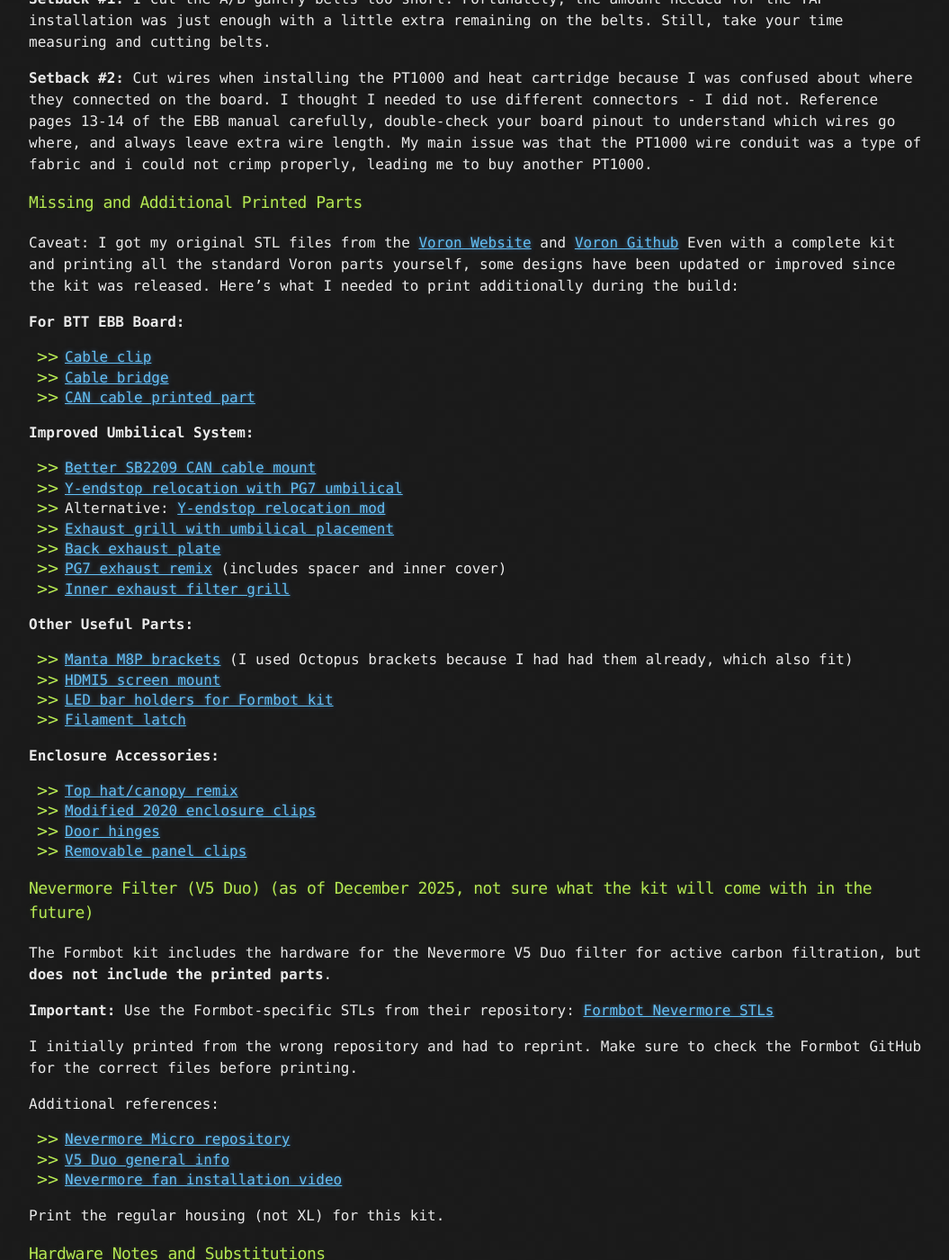
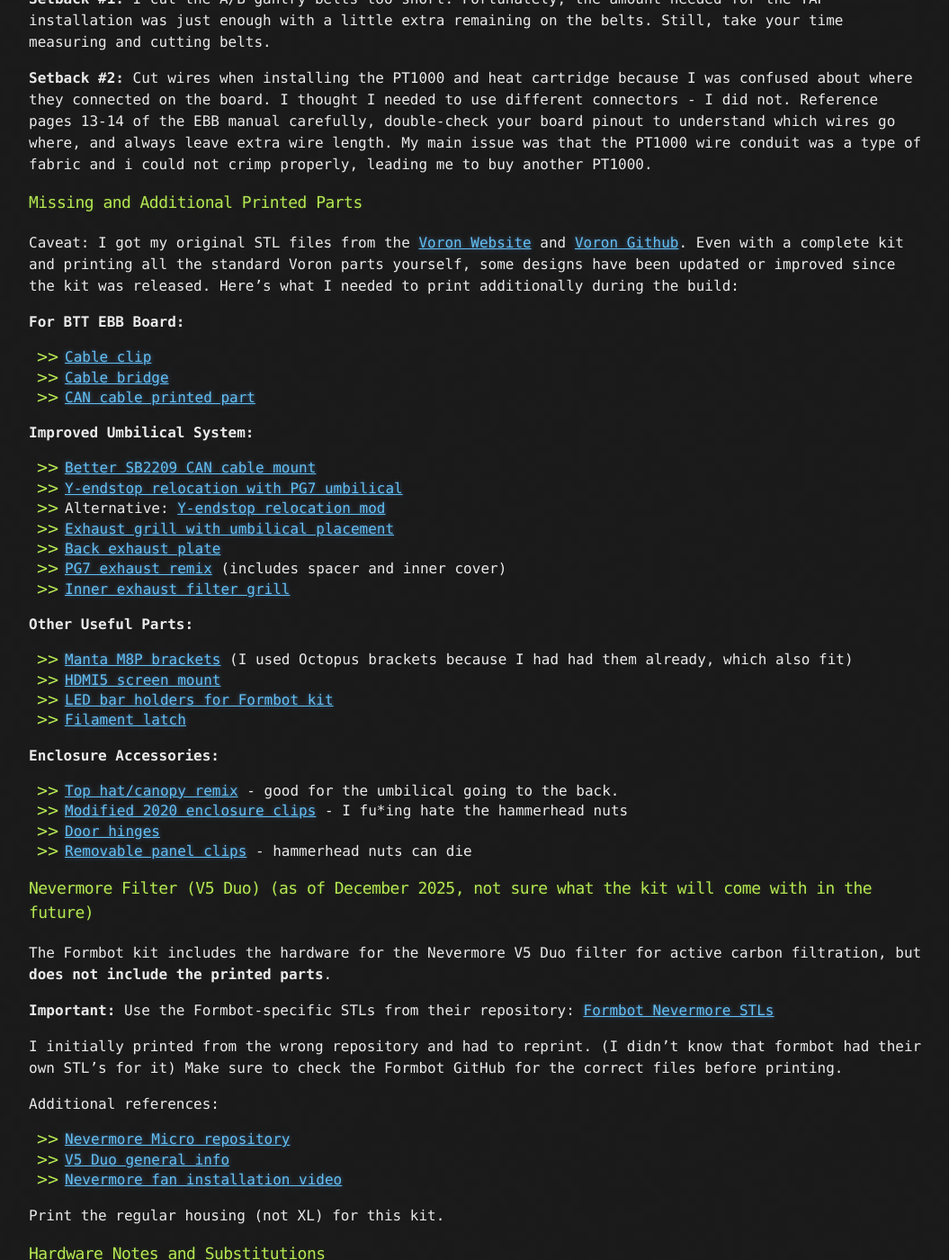
Before and after one commit to CyberCasquatch/cybercasquatch.github.io, a Jekyll site: the page built from _posts/Projects/2026-01-20-Big-Iron.md, in a window 1280 px wide and 1400 px high, scrolled down 1994 px. Shown: the whole window at 90% size, without its empty margins (108-1163 px from the left). Built offline with Jekyll 4.4.1, drawn with Linux system fonts in a browser that asks for light colours; some of the changed text lies outside the part shown.

Commit message:
Revise Big Iron build notes for clarity and detail
Updated various sections for clarity and added personal experiences related to the build process, including specific references to parts and troubleshooting steps.

```diff
--- a/_posts/Projects/2026-01-20-Big-Iron.md
+++ b/_posts/Projects/2026-01-20-Big-Iron.md
@@ -72,8 +72,7 @@
 
 ### Missing and Additional Printed Parts
 
-Caveat: I got my original STL files from the [Voron Website](https://vorondesign.com/voron2.4) and [Voron Github](https://github.com/VoronDesign/Voron-2)
-Even with a complete kit and printing all the standard Voron parts yourself, some designs have been updated or improved since the kit was released. Here's what I needed to print additionally during the build:
+Caveat: I got my original STL files from the [Voron Website](https://vorondesign.com/voron2.4) and [Voron Github](https://github.com/VoronDesign/Voron-2). Even with a complete kit and printing all the standard Voron parts yourself, some designs have been updated or improved since the kit was released. Here's what I needed to print additionally during the build:
 
 **For BTT EBB Board:**
 - [Cable clip](https://github.com/bigtreetech/EBB/blob/master/EBB%20SB2240_2209%20CAN/STL/Cable%20Clip%20Printed%20Part.STL)
@@ -96,10 +95,10 @@
 - [Filament latch](https://www.printables.com/model/172368-voron-24-filament-latch-or-any-2020-extrusion/files)
 
 **Enclosure Accessories:**
-- [Top hat/canopy remix](https://www.printables.com/model/594894-voron-24-trident-canopy-top-hat-remix-split-model)
-- [Modified 2020 enclosure clips](https://www.printables.com/model/410806-annex-modified-2020-enclosure-clip/comments)
+- [Top hat/canopy remix](https://www.printables.com/model/594894-voron-24-trident-canopy-top-hat-remix-split-model) - good for the umbilical going to the back.
+- [Modified 2020 enclosure clips](https://www.printables.com/model/410806-annex-modified-2020-enclosure-clip/comments) - I fu*ing hate the hammerhead nuts
 - [Door hinges](https://github.com/VoronDesign/VoronUsers/tree/main/printer_mods/randell/Door_Hinges)
-- [Removable panel clips](https://mods.vorondesign.com/details/9Rdnf5vD2oaJLmR7BpAuQ)
+- [Removable panel clips](https://mods.vorondesign.com/details/9Rdnf5vD2oaJLmR7BpAuQ) - hammerhead nuts can die
 
 ### Nevermore Filter (V5 Duo) (as of December 2025, not sure what the kit will come with in the future)
 
@@ -107,7 +106,7 @@
 
 **Important:** Use the Formbot-specific STLs from their repository: [Formbot Nevermore STLs](https://github.com/FORMBOT/Voron-2.4/tree/main/STL/Nevermore)
 
-I initially printed from the wrong repository and had to reprint. Make sure to check the Formbot GitHub for the correct files before printing.
+I initially printed from the wrong repository and had to reprint. (I didn't know that formbot had their own STL's for it) Make sure to check the Formbot GitHub for the correct files before printing.
 
 Additional references:
 - [Nevermore Micro repository](https://github.com/nevermore3d/Nevermore_Micro)
@@ -145,7 +144,7 @@
 
 ### Flashing SD Cards on Mac
 
-If you're using a Mac with Balena Etcher, you **must** give it full disk permissions in Security & Privacy settings before attempting to flash anything. I ended up using my Windows machine with Etcher to successfully flash the bootloader onto the SD card.
+If you're using a Mac with Balena Etcher, you **must** give it full disk permissions in Security & Privacy settings before attempting to flash anything. I didn't use my Mac to flash the SDcard, I think I was too frustrated to keep troublshooting more things so I ended up using my Windows machine with Etcher to successfully flash the bootloader onto the SD card.
 
 ### Firmware Flashing Journey
 
@@ -242,7 +241,7 @@
 
 For better TAP probe accuracy:
 1. Switch from textured to smooth PEI sheet during calibration
-2. Remove the protective translucent film from the smooth side
+2. Remove the protective translucent film from the smooth side (yes, yes I am that stupid)
 
 ### Quad Gantry Leveling (QGL)
 
```
Also changed, not shown: other parts of _posts/Projects/2026-01-20-Big-Iron.md (+1 -1 lines).
